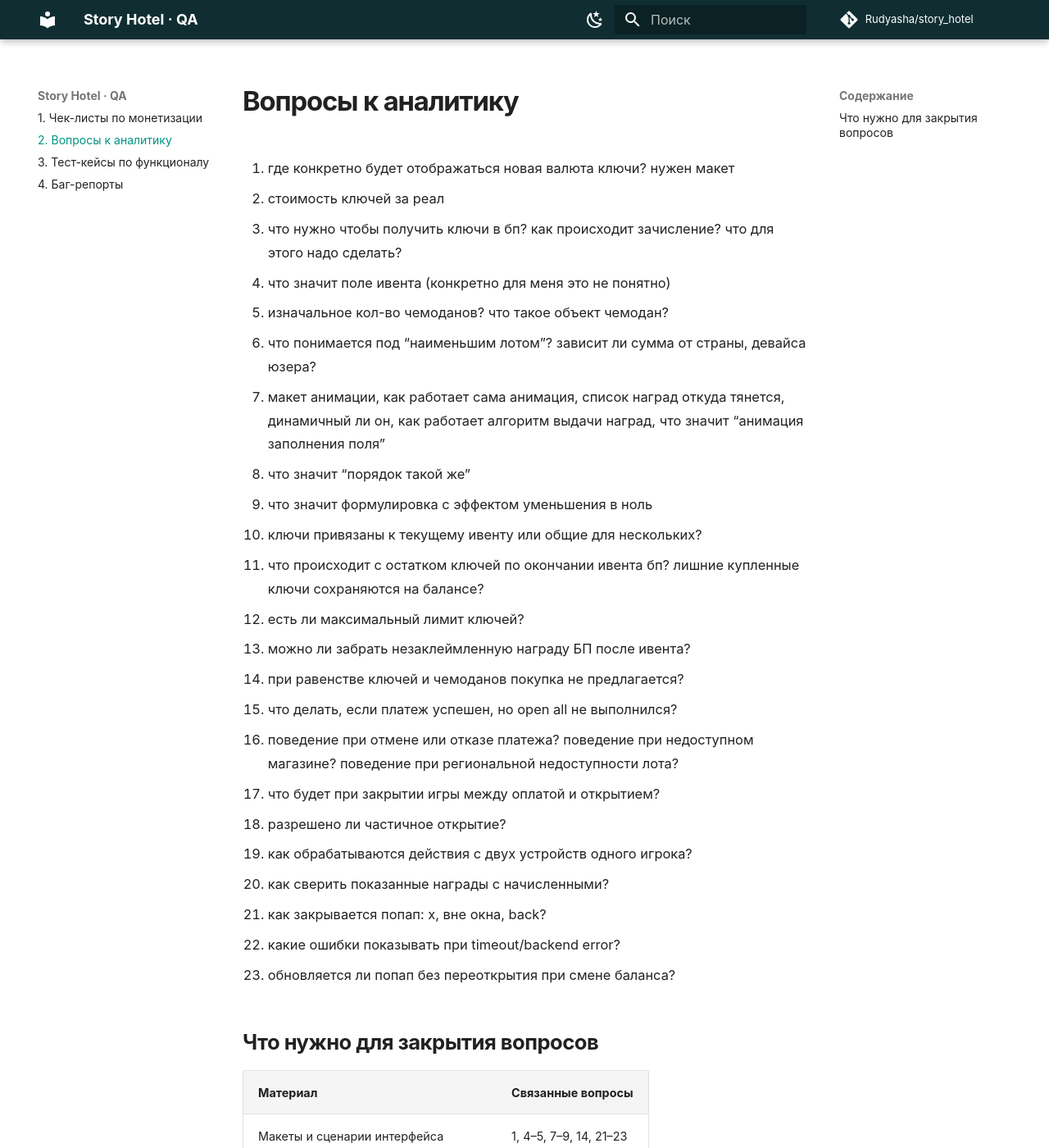
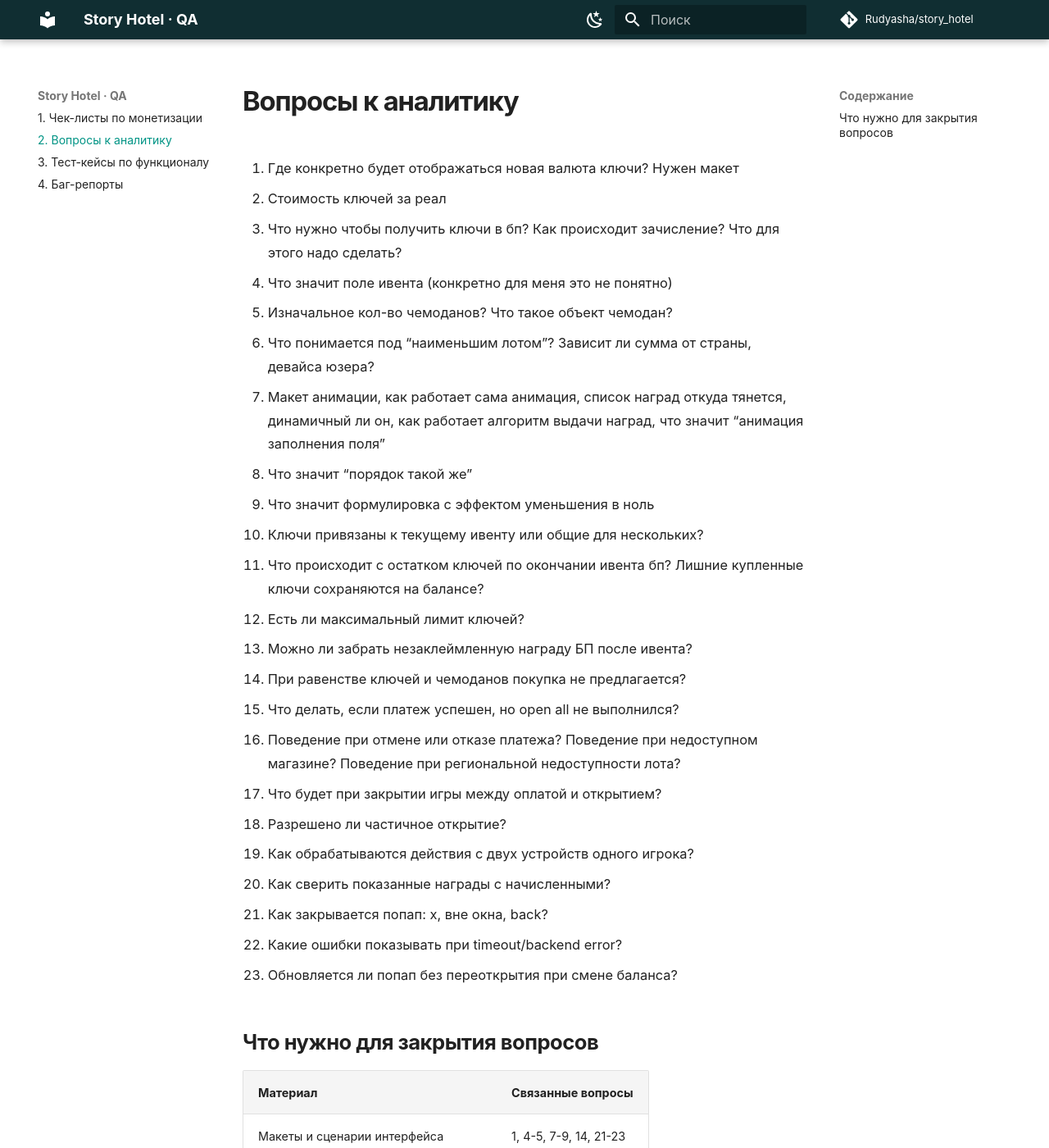
Before and after one commit to Rudyasha/story_hotel, an MkDocs documentation site: the page built from docs/analyst-questions.md, in a window 1280 px wide and 1400 px high. Shown: the whole window at 82% size. Built offline with MkDocs 1.6.1 and Material for MkDocs 9.7.7, drawn with Linux system fonts in a browser that asks for light colours; comment, search, counter and statistics services are not loaded; some of the changed text lies outside the part shown.

```diff
--- a/docs/analyst-questions.md
+++ b/docs/analyst-questions.md
@@ -1,55 +1,55 @@
 # Вопросы к аналитику
 
-1. <span id="q01"></span>где конкретно будет отображаться новая валюта ключи? нужен макет
+1. <span id="q01"></span>Где конкретно будет отображаться новая валюта ключи? Нужен макет
 
-2. <span id="q02"></span>стоимость ключей за реал
+2. <span id="q02"></span>Стоимость ключей за реал
 
-3. <span id="q03"></span>что нужно чтобы получить ключи в бп? как происходит зачисление? что для этого надо сделать?
+3. <span id="q03"></span>Что нужно чтобы получить ключи в бп? Как происходит зачисление? Что для этого надо сделать?
 
-4. <span id="q04"></span>что значит поле ивента (конкретно для меня это не понятно)
+4. <span id="q04"></span>Что значит поле ивента (конкретно для меня это не понятно)
 
-5. <span id="q05"></span>изначальное кол-во чемоданов? что такое объект чемодан?
+5. <span id="q05"></span>Изначальное кол-во чемоданов? Что такое объект чемодан?
 
-6. <span id="q06"></span>что понимается под “наименьшим лотом”? зависит ли сумма от страны, девайса юзера?
+6. <span id="q06"></span>Что понимается под “наименьшим лотом”? Зависит ли сумма от страны, девайса юзера?
 
-7. <span id="q07"></span>макет анимации, как работает сама анимация, список наград откуда тянется, динамичный ли он, как работает алгоритм выдачи наград, что значит “анимация заполнения поля”
+7. <span id="q07"></span>Макет анимации, как работает сама анимация, список наград откуда тянется, динамичный ли он, как работает алгоритм выдачи наград, что значит “анимация заполнения поля”
 
-8. <span id="q08"></span>что значит “порядок такой же”
+8. <span id="q08"></span>Что значит “порядок такой же”
 
-9. <span id="q09"></span>что значит формулировка с эффектом уменьшения в ноль
+9. <span id="q09"></span>Что значит формулировка с эффектом уменьшения в ноль
 
-10. <span id="q10"></span>ключи привязаны к текущему ивенту или общие для нескольких?
+10. <span id="q10"></span>Ключи привязаны к текущему ивенту или общие для нескольких?
 
-11. <span id="q11"></span>что происходит с остатком ключей по окончании ивента бп? лишние купленные ключи сохраняются на балансе?
+11. <span id="q11"></span>Что происходит с остатком ключей по окончании ивента бп? Лишние купленные ключи сохраняются на балансе?
 
-12. <span id="q12"></span>есть ли максимальный лимит ключей?
+12. <span id="q12"></span>Есть ли максимальный лимит ключей?
 
-13. <span id="q13"></span>можно ли забрать незаклеймленную награду БП после ивента?
+13. <span id="q13"></span>Можно ли забрать незаклеймленную награду БП после ивента?
 
-14. <span id="q14"></span>при равенстве ключей и чемоданов покупка не предлагается?
+14. <span id="q14"></span>При равенстве ключей и чемоданов покупка не предлагается?
 
-15. <span id="q15"></span>что делать, если платеж успешен, но open all не выполнился?
+15. <span id="q15"></span>Что делать, если платеж успешен, но open all не выполнился?
 
-16. <span id="q16"></span>поведение при отмене или отказе платежа? поведение при недоступном магазине? поведение при региональной недоступности лота?
+16. <span id="q16"></span>Поведение при отмене или отказе платежа? Поведение при недоступном магазине? Поведение при региональной недоступности лота?
 
-17. <span id="q17"></span>что будет при закрытии игры между оплатой и открытием?
+17. <span id="q17"></span>Что будет при закрытии игры между оплатой и открытием?
 
-18. <span id="q18"></span>разрешено ли частичное открытие?
+18. <span id="q18"></span>Разрешено ли частичное открытие?
 
-19. <span id="q19"></span>как обрабатываются действия с двух устройств одного игрока?
+19. <span id="q19"></span>Как обрабатываются действия с двух устройств одного игрока?
 
-20. <span id="q20"></span>как сверить показанные награды с начисленными?
+20. <span id="q20"></span>Как сверить показанные награды с начисленными?
 
-21. <span id="q21"></span>как закрывается попап: x, вне окна, back?
+21. <span id="q21"></span>Как закрывается попап: x, вне окна, back?
 
-22. <span id="q22"></span>какие ошибки показывать при timeout/backend error?
+22. <span id="q22"></span>Какие ошибки показывать при timeout/backend error?
 
-23. <span id="q23"></span>обновляется ли попап без переоткрытия при смене баланса?
+23. <span id="q23"></span>Обновляется ли попап без переоткрытия при смене баланса?
 
 ## Что нужно для закрытия вопросов
 
 | Материал | Связанные вопросы |
 | --- | --- |
-| Макеты и сценарии интерфейса | 1, 4–5, 7–9, 14, 21–23 |
-| Каталог товаров и правила экономики | 2–3, 5–6, 10–13, 18 |
-| Контракт операций и восстановления | 3, 15–20, 22–23 |
+| Макеты и сценарии интерфейса | 1, 4-5, 7-9, 14, 21-23 |
+| Каталог товаров и правила экономики | 2-3, 5-6, 10-13, 18 |
+| Контракт операций и восстановления | 3, 15-20, 22-23 |
```
Also changed, not shown: README.md (+2 -2 lines), docs/bug-reports.md (+6 -6 lines), docs/index.md (+1 -1 lines), docs/test-cases.md (+92 -133 lines).
